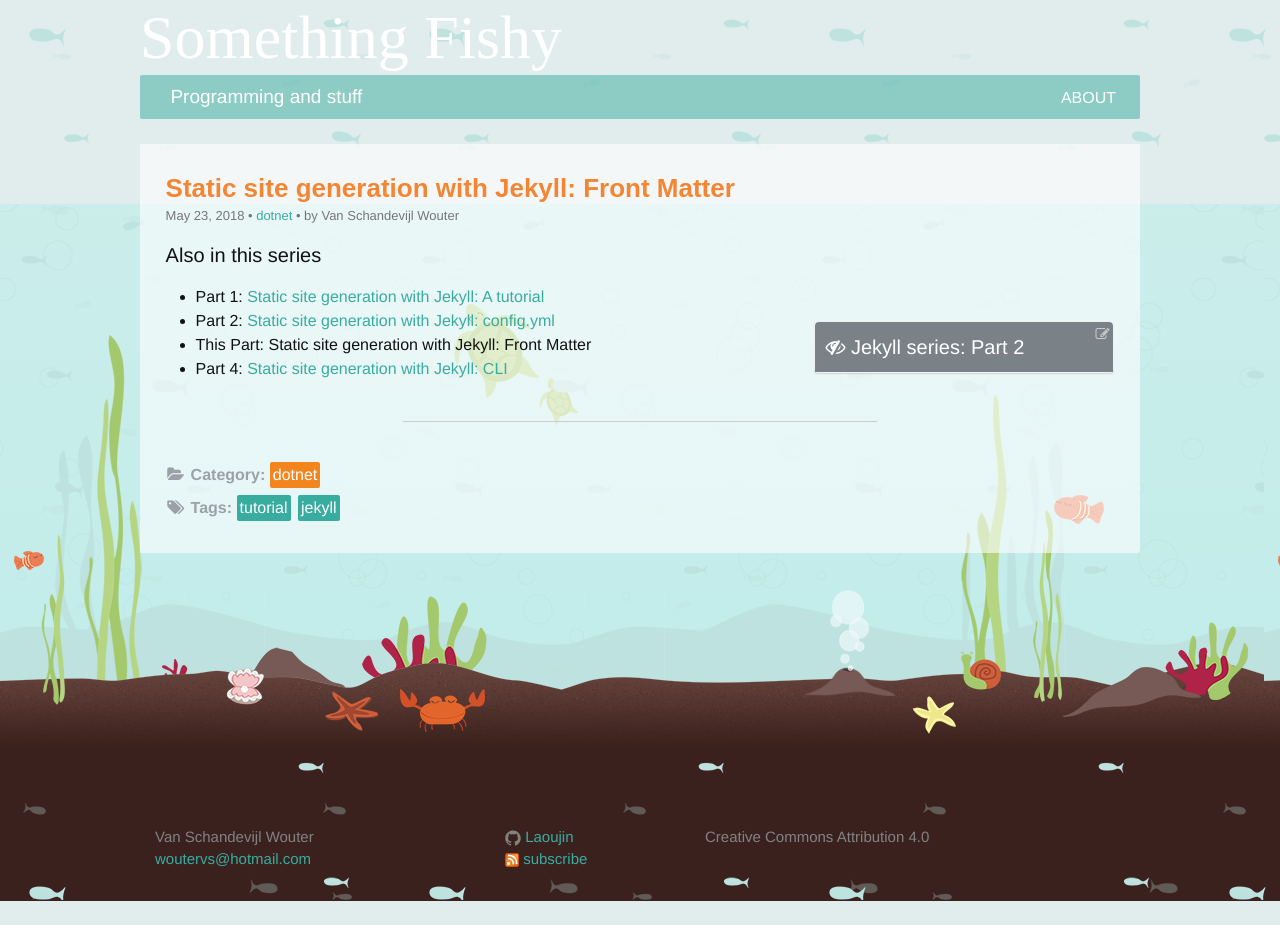
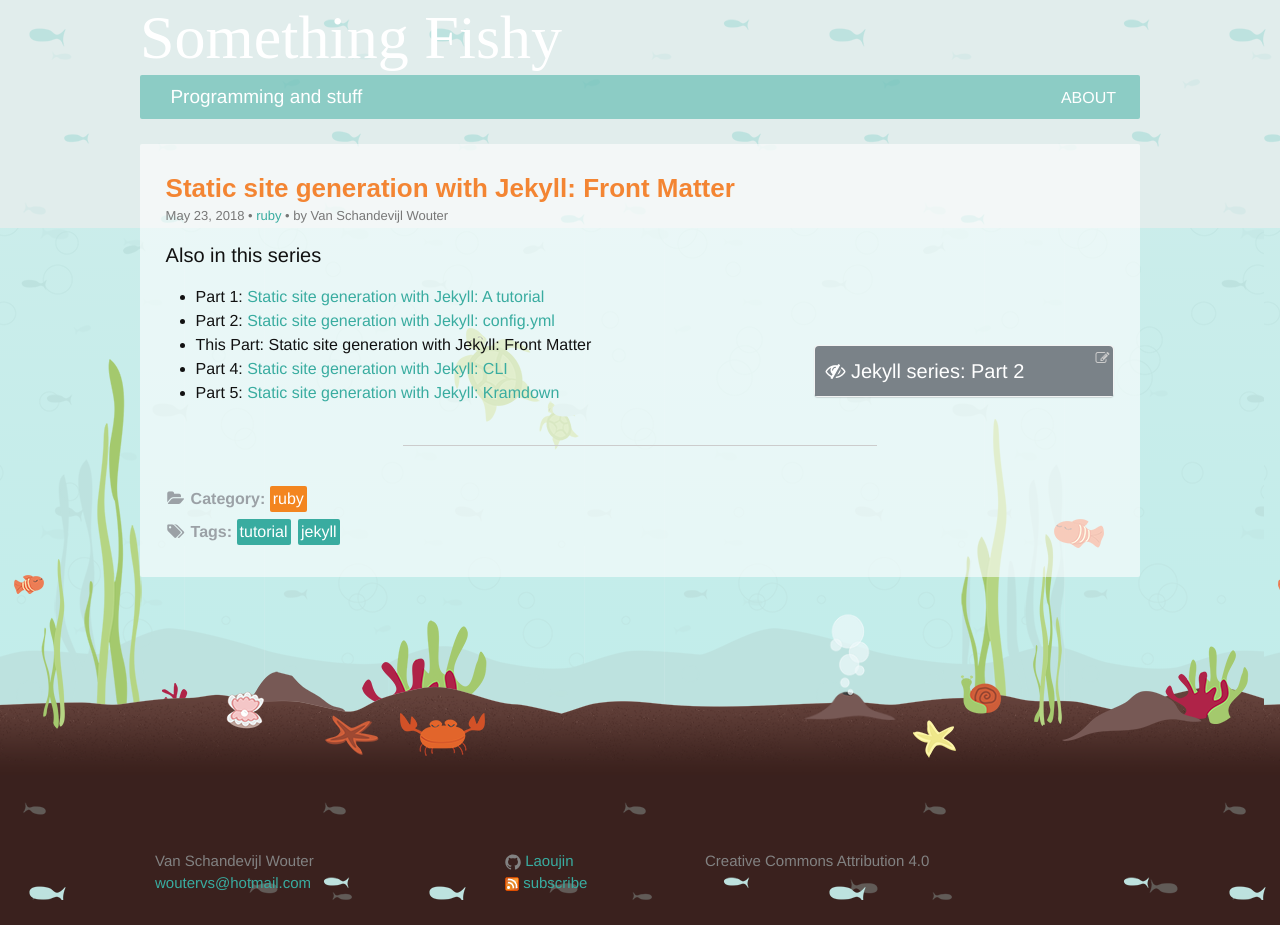
Before and after one commit to Laoujin/bliki, a Jekyll site: the page built from _bliki/gem/jekyll/jekyll-tutorial-3-front-matter.md, in a window 1280 px wide. Built offline with Jekyll 4.4.1, drawn with Linux system fonts in a browser that asks for light colours; some web fonts are replaced; before the commit the page ends 901 px from its top, so only the background shows below that.

Commit message:
jekyll series

```diff
--- a/_bliki/gem/jekyll/jekyll-tutorial-1.md
+++ b/_bliki/gem/jekyll/jekyll-tutorial-1.md
@@ -2,7 +2,7 @@
 layout: post
 title:  "Static site generation with Jekyll: A tutorial"
 date:   2018-05-23 12:00:00 +0200
-categories: dotnet
+categories: ruby
 tags: [tutorial,jekyll]
 series: jekyll-tut
 ---
--- a/_bliki/gem/jekyll/jekyll-tutorial-3-front-matter.md
+++ b/_bliki/gem/jekyll/jekyll-tutorial-3-front-matter.md
@@ -2,7 +2,7 @@
 layout: post
 title:  "Static site generation with Jekyll: Front Matter"
 date:   2018-05-23 12:00:00 +0200
-categories: dotnet
+categories: ruby
 tags: [tutorial,jekyll]
 series: jekyll-tut
 ---
--- a/_bliki/gem/jekyll/jekyll-tutorial-x-bundler-cli.md
+++ b/_bliki/gem/jekyll/jekyll-tutorial-x-bundler-cli.md
@@ -2,7 +2,7 @@
 layout: post
 title:  "Static site generation with Jekyll: CLI"
 date:   2018-05-23 12:00:00 +0200
-categories: dotnet
+categories: ruby
 tags: [tutorial,jekyll]
 series: jekyll-tut
 ---
```
Also changed, not shown: _bliki/gem/jekyll/jekyll-tutorial-x-kramdown.md (added, +17 -0 lines).
